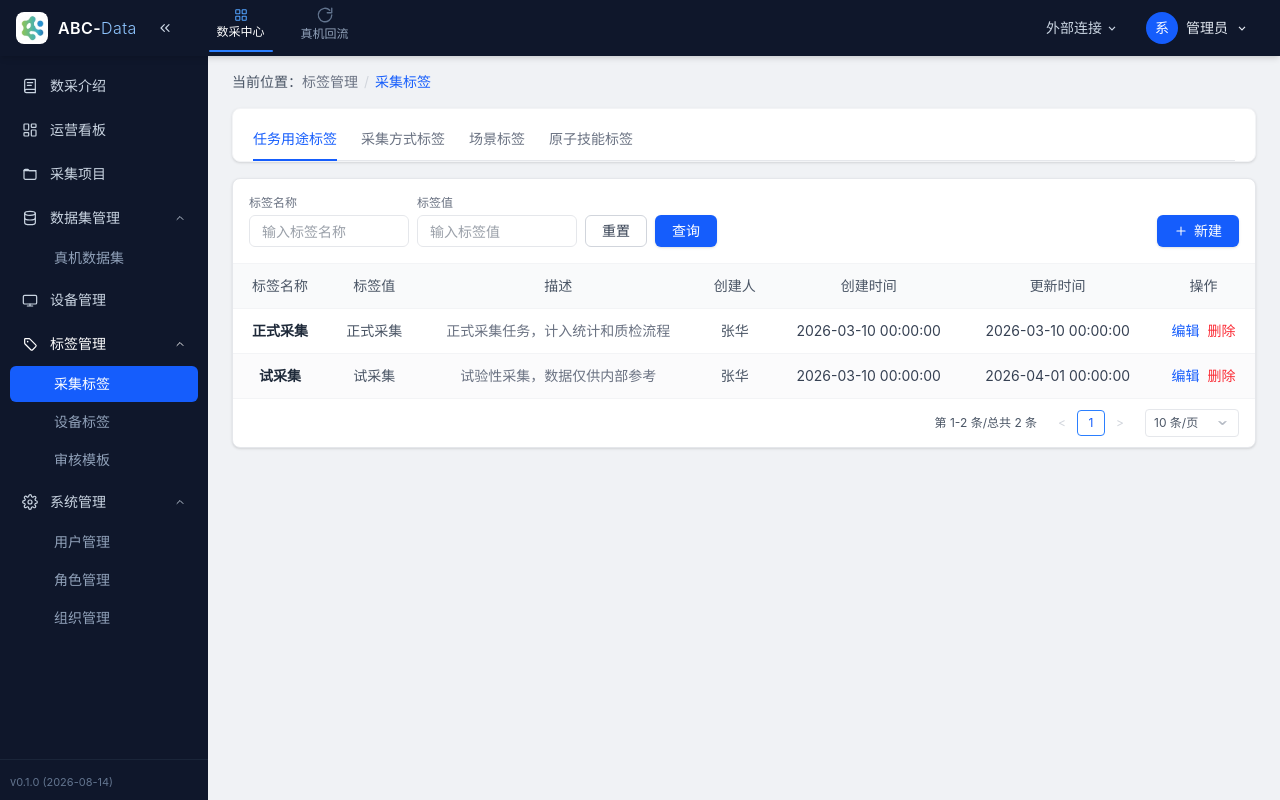
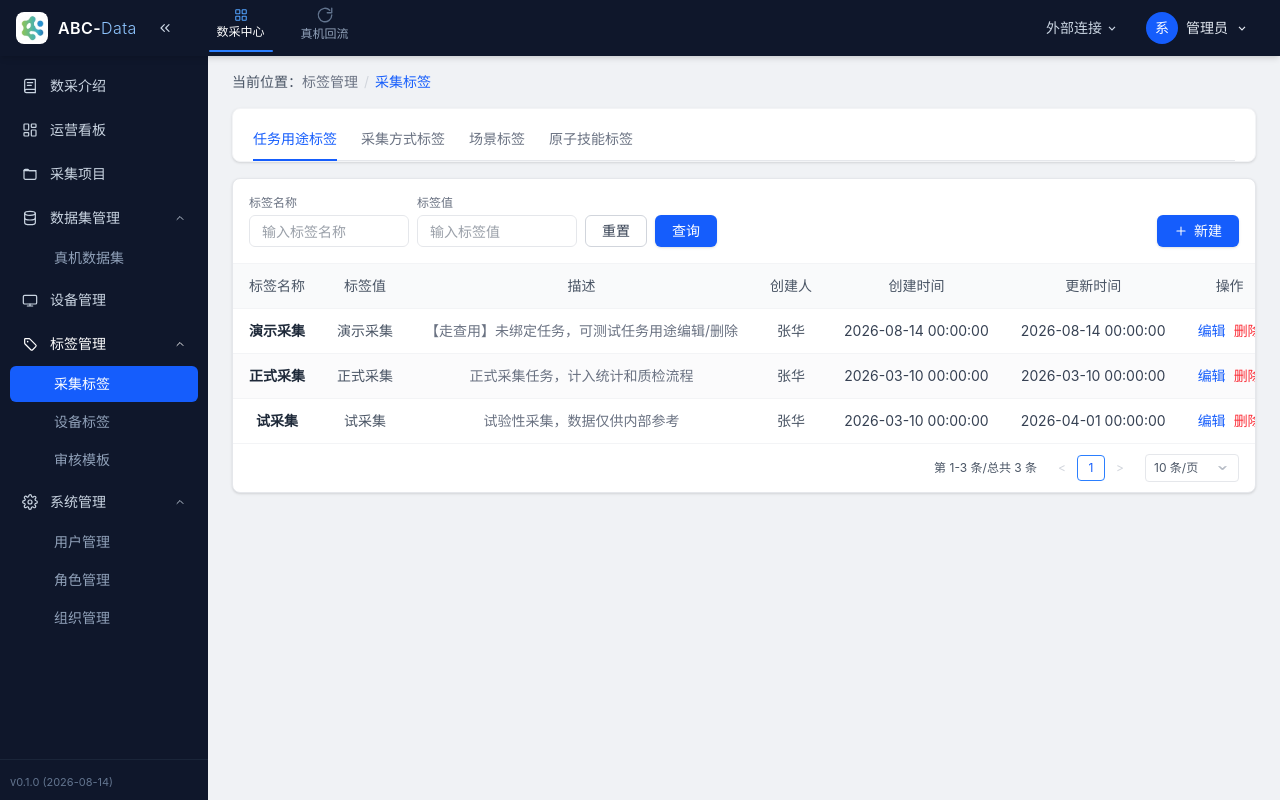
Before and after one commit to stacievans/data-platform-prototype, a React (Vite) app: page /tag/collect in a window 1280 px wide. Built offline with nearby package versions, Linux system fonts and the light colour scheme.

Commit message:
调整mock便于演示

```diff
--- a/src/mock/devices.js
+++ b/src/mock/devices.js
@@ -1,6 +1,19 @@
 import { buildTypeName } from '../utils/deviceTypeName'
 
 const initialDeviceTypes = [
+  {
+    id: 'DTY-007',
+    name: 'DemoBot · 演示夹爪+演示夹爪',
+    body: 'DemoBot',
+    leftEnd: '演示·测试夹爪',
+    rightEnd: '演示·测试夹爪',
+    hasUrdf: false,
+    urdfStatus: 'none',
+    description: '【走查用】未绑定任务，可测试类型编辑/删除',
+    creator: '张华',
+    createdAt: '2026-08-14 10:00:00',
+    updatedAt: '2026-08-14 10:00:00',
+  },
   {
     id: 'DTY-001',
     name: 'AlphaBot1 · 夹爪+夹爪',
@@ -82,6 +95,7 @@ const initialDeviceTypes = [
 ]
 
 const initialDeviceInstances = [
+  { id: 'INS-011', typeId: 'DTY-007', code: 'DEV-DEMO', sn: 'SN20260814DEMO1', status: '在线', battery: 100, description: '【走查用】未绑定任务，可测试实例删除', createdAt: '2026-08-14 10:00:00', registeredAt: '2026-08-14 10:00:00', updatedAt: '2026-08-14 10:00:00' },
   { id: 'INS-001', typeId: 'DTY-001', code: 'DEV-A01', sn: 'SN20260310A8842', status: '在线', battery: 85, description: '客厅分拣工位主设备', createdAt: '2026-03-10 09:00:00', registeredAt: '2026-03-10 09:00:00', updatedAt: '2026-06-10 09:00:00' },
   { id: 'INS-002', typeId: 'DTY-001', code: 'DEV-A02', sn: 'SN20260310B1276', status: '在线', battery: 72, description: '客厅分拣工位备用设备', createdAt: '2026-03-10 09:05:00', registeredAt: '2026-03-10 09:05:00', updatedAt: '2026-06-09 14:30:00' },
   { id: 'INS-003', typeId: 'DTY-001', code: 'DEV-B02', sn: 'SN20260404E7613', status: '离线', battery: 45, description: '', createdAt: '2026-04-04 11:00:00', registeredAt: '2026-04-04 11:00:00', updatedAt: '2026-06-08 08:15:00' },
--- a/src/mock/tags.js
+++ b/src/mock/tags.js
@@ -54,6 +54,27 @@ export const auditReviewTagTreeSeed = [
 ]
 
 export const sceneTypeTreeSeed = [
+  {
+    id: 'SC-004',
+    name: '演示场景',
+    value: 'demo_scene',
+    description: '【走查用】未绑定任务，可测试场景标签编辑/删除',
+    creator: '张华',
+    createdAt: ts('2026-08-14'),
+    updatedAt: ts('2026-08-14'),
+    subScenes: [
+      {
+        id: 'SC-004-01',
+        name: '走查工位',
+        creator: '张华',
+        createdAt: ts('2026-08-14'),
+        updatedAt: ts('2026-08-14'),
+        tags: [
+          { id: 'CT-204-01', name: '流程验证', creator: '张华', createdAt: ts('2026-08-14'), updatedAt: ts('2026-08-14') },
+        ],
+      },
+    ],
+  },
   {
     id: 'SC-001',
     name: '家居服务',
@@ -153,6 +174,7 @@ export const sceneTypeTreeSeed = [
 ]
 
 const atomicSkillSeed = [
+  { id: 'SK-010', name: 'rotate', value: 'rotate', description: '【走查用】旋转动作，未绑定任务', creator: '张华', createdAt: ts('2026-08-14'), updatedAt: ts('2026-08-14') },
   { id: 'SK-001', name: 'close', value: 'close', description: '关闭动作，如关门、关抽屉', creator: '刘伟', createdAt: ts('2026-03-18'), updatedAt: ts('2026-03-18') },
   { id: 'SK-002', name: 'open', value: 'open', description: '打开动作，如开门、开抽屉', creator: '刘伟', createdAt: ts('2026-03-18'), updatedAt: ts('2026-03-18') },
   { id: 'SK-003', name: 'press', value: 'press', description: '按压动作，如按按钮、按开关', creator: '刘伟', createdAt: ts('2026-03-20'), updatedAt: ts('2026-03-20') },
@@ -165,6 +187,7 @@ const atomicSkillSeed = [
 ]
 
 const collectionMethodSeed = [
+  { id: 'CM-006', name: '演示遥操', value: '0', description: '【走查用】未绑定任务，可测试采集方式编辑/删除', creator: '张华', createdAt: ts('2026-08-14'), updatedAt: ts('2026-08-14') },
   { id: 'CM-001', name: '算法采集', value: '5', description: '基于算法自动生成或补全轨迹数据', creator: '张华', createdAt: ts('2026-03-15'), updatedAt: ts('2026-03-15') },
   { id: 'CM-002', name: '便携设备遥操', value: '4', description: '使用便携遥操设备进行示教采集', creator: '张华', createdAt: ts('2026-03-16'), updatedAt: ts('2026-03-16') },
   { id: 'CM-003', name: 'VR遥操', value: '3', description: '使用 VR 头显进行遥操作数据采集', creator: '张华', createdAt: ts('2026-03-15'), updatedAt: ts('2026-03-15') },
@@ -173,16 +196,19 @@ const collectionMethodSeed = [
 ]
 
 const taskPurposeSeed = [
+  { id: 'TP-003', name: '演示采集', value: '演示采集', description: '【走查用】未绑定任务，可测试任务用途编辑/删除', creator: '张华', createdAt: ts('2026-08-14'), updatedAt: ts('2026-08-14') },
   { id: 'TP-001', name: '正式采集', value: '正式采集', description: '正式采集任务，计入统计和质检流程', creator: '张华', createdAt: ts('2026-03-10'), updatedAt: ts('2026-03-10') },
   { id: 'TP-002', name: '试采集', value: '试采集', description: '试验性采集，数据仅供内部参考', creator: '张华', createdAt: ts('2026-03-10'), updatedAt: ts('2026-04-01') },
 ]
 
 const bodyTypeSeed = [
+  { id: 'BT-003', name: 'DemoBot', value: 'demo', description: '【走查用】演示本体，未绑定任务', creator: '张华', createdAt: ts('2026-08-14'), updatedAt: ts('2026-08-14') },
   { id: 'BT-001', name: 'AlphaBot2', value: '2', description: 'AlphaLoop 第二代双臂协作机器人本体', creator: '张华', createdAt: ts('2026-03-08'), updatedAt: ts('2026-05-20') },
   { id: 'BT-002', name: 'AlphaBot1', value: '1', description: 'AlphaLoop 自研单臂机器人本体，适配多种末端', creator: '张华', createdAt: ts('2026-03-08'), updatedAt: ts('2026-03-08') },
 ]
 
 const endTypeSeed = [
+  { id: 'ET-205', name: '演示·测试夹爪', value: '演示·测试夹爪', description: '【走查用】演示末端，未绑定任务', creator: '张华', createdAt: ts('2026-08-14'), updatedAt: ts('2026-08-14') },
   { id: 'ET-201', name: '因时·RH56DFX 灵巧手', value: '因时·RH56DFX 灵巧手', description: '因时 RH56DFX 灵巧手，适用于精细操作与触觉采集', creator: '李明', createdAt: ts('2026-03-08'), updatedAt: ts('2026-03-08') },
   { id: 'ET-202', name: '因时·RH56BFX 灵巧手', value: '因时·RH56BFX 灵巧手', description: '因时 RH56BFX 灵巧手，双臂协作场景常用型号', creator: '李明', createdAt: ts('2026-03-08'), updatedAt: ts('2026-04-10') },
   { id: 'ET-203', name: '因时·EG2-4B 夹爪', value: '因时·EG2-4B 夹爪', description: '因时 EG2-4B 平行夹爪，适合规则形状物体抓取', creator: '王芳', createdAt: ts('2026-04-01'), updatedAt: ts('2026-04-01') },
```
Also changed, not shown: 1 other file (tests, documents, lock files or other folders).
